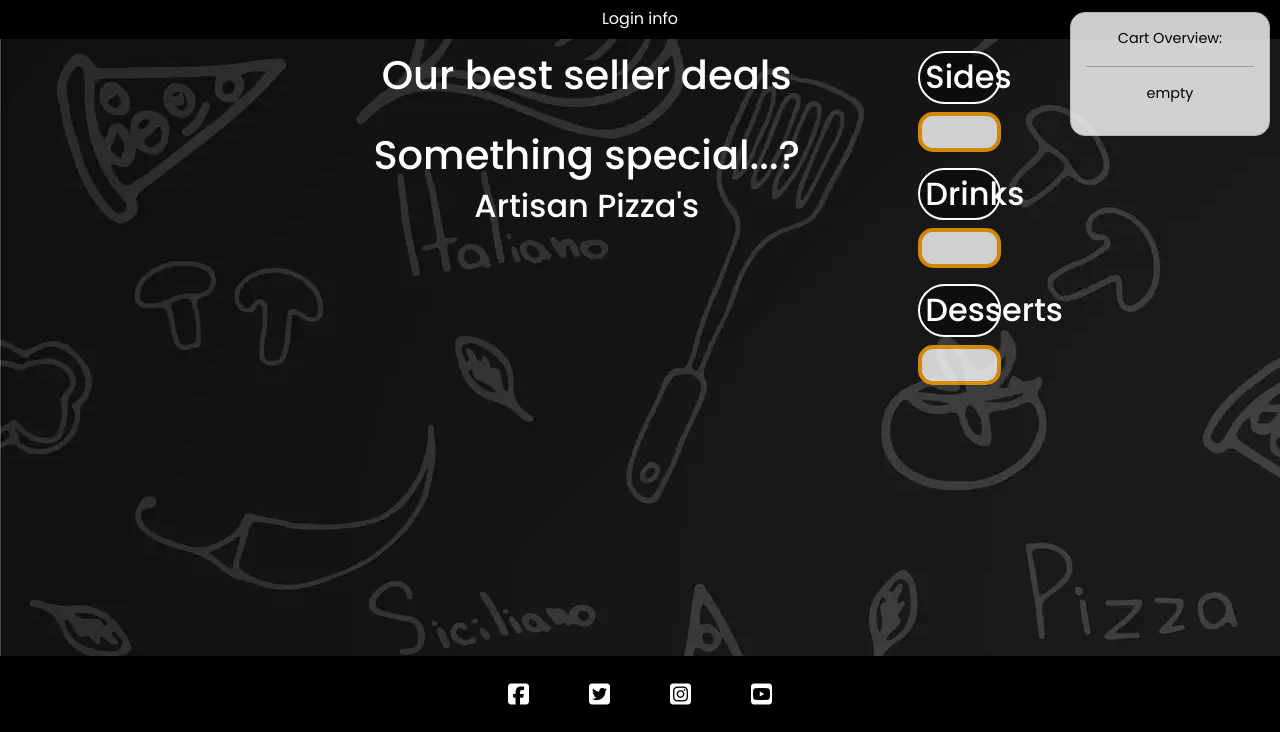
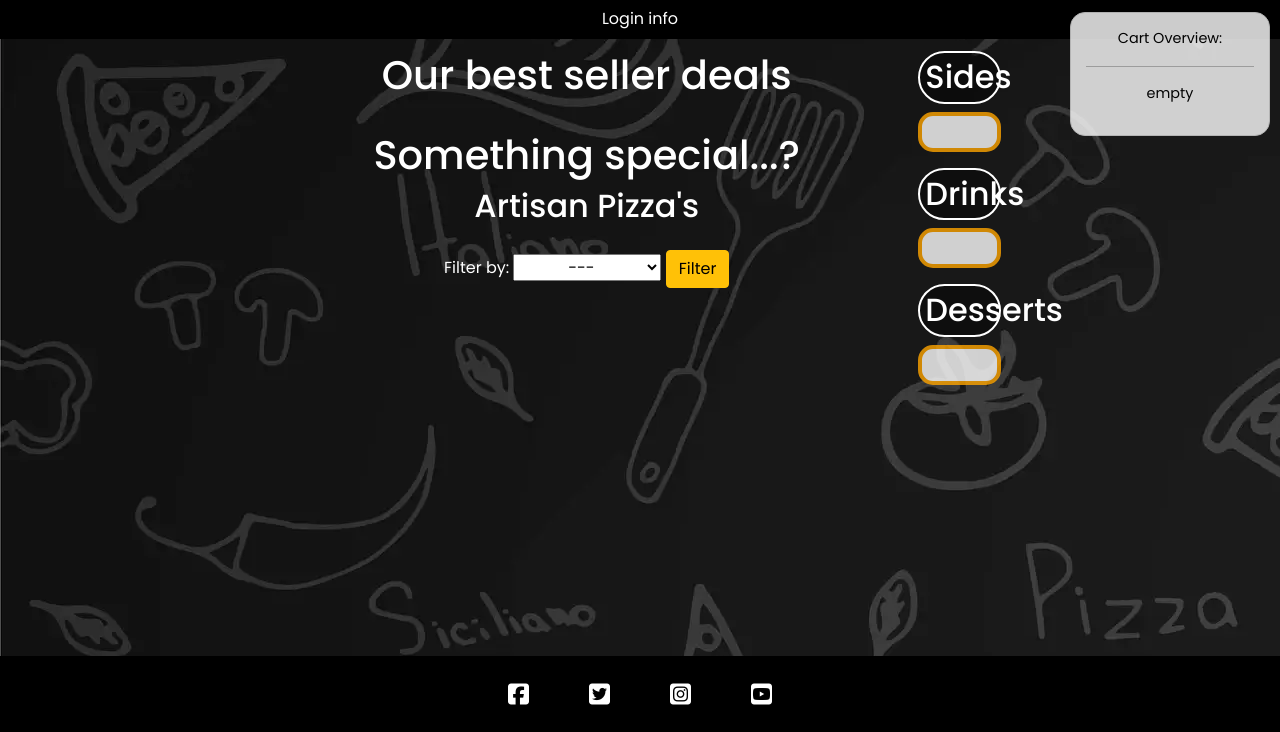
Before and after one commit to NaveedNaseem84/PP5-Ds_Pizza, a Django app: page /menu/ in a window 1280 px wide. Shown: the part 68-800 px from the top of the page. Run offline with Django 4.2, Linux system fonts and the light colour scheme; data that the repository does not hold is empty; some libraries are stand-ins or nearby versions.

Commit message:
add in allergen filter, filter menu to show results

```diff
--- a/ds_pizza/settings.py
+++ b/ds_pizza/settings.py
@@ -30,7 +30,7 @@ TEMPLATES_DIR = os.path.join(BASE_DIR, 'templates')
 SECRET_KEY = os.environ.get("SECRET_KEY")
 
 # SECURITY WARNING: don't run with debug turned on in production!
-DEBUG = False
+DEBUG = True
 
 ALLOWED_HOSTS = [
     "127.0.0.1",
--- a/menu/templates/menu/menu.html
+++ b/menu/templates/menu/menu.html
@@ -49,7 +49,8 @@
                                 <p>{{ deal.drink }}</p>
                                 <p>{{ deal.dessert }}</p>
                                 <p>£{{ deal.price }}</p>
-                                <a href="{% url 'product_detail' deal.id %}?item_type=deal" class="btn btn-outline-dark">View</a>
+                                <a href="{% url 'product_detail' deal.id %}?item_type=deal"
+                                    class="btn btn-outline-dark">View</a>
                             </div>
                         </div>
                     </div>
@@ -59,7 +60,26 @@
             <!--Pizzas-->
             <section id="pizzas" class="mb-4">
                 <h1 class="brand-heading-text text-center"> Something special...?</h1>
-                <h2 class="brand-heading-text text-center">Artisan Pizza's</h2>
+                <div class="row">
+                    <div class="">
+                        <h2 class="brand-heading-text text-center">Artisan Pizza's</h2>
+                    </div>
+                </div>
+                <div class="row text-center">
+                    <div class="brand-heading-text p-3">
+                        <form method="get" action="{% url 'menu' %}">
+                            <label for="allergen-filter">Filter by:</label>
+                            <select name="allergen-filter" id="allergen-filter" class="text-center">
+                                <option value="default">---</option>
+                                <option value="all">All</option>
+                                <option value="vg">Veg (VG)</option>
+                                <option value="gf">Gluten Free(GF)</option>
+                                <option value="vg_gf">(VG)&(GF)</option>
+                            </select>
+                            <button type="submit" class="btn btn-warning">Filter</button>
+                        </form>
+                    </div>
+                </div>
                 <div class="row">
                     {% for item in pizza %}
                     <div class="offset-2 col-8 offset-sm-0 col-sm-3 mb-4">
@@ -95,7 +115,8 @@
                                 {% endif %}
                                 <p class="card-title">{{ item.name }}</p>
                                 <p class="card-text">£{{ item.price }}</p>
-                                <a href="{% url 'product_detail' item.id %}?item_type=pizza" class="btn btn-outline-dark">View</a>
+                                <a href="{% url 'product_detail' item.id %}?item_type=pizza"
+                                    class="btn btn-outline-dark">View</a>
                             </div>
                         </div>
                     </div>
@@ -114,7 +135,8 @@
                         {% if side.category == "Sides" %}
                         <p class="mt-3">{{ side.name }}</p>
                         <p><b>£{{ side.price }}</b></p>
-                        <a href="{% url 'product_detail' side.id %}?item_type=side" class="btn btn-outline-dark">View</a>
+                        <a href="{% url 'product_detail' side.id %}?item_type=side"
+                            class="btn btn-outline-dark">View</a>
                         {% endif %}
                         {% endfor %}
                     </div>
@@ -129,7 +151,8 @@
                         {% if drink.category == "Drinks" %}
                         <p class=" mt-3">{{ drink.name }}</p>
                         <p><b>£{{ drink.price }}</b></p>
-                        <a href="{% url 'product_detail' drink.id %}?item_type=drink" class="btn btn-outline-dark">View</a>
+                        <a href="{% url 'product_detail' drink.id %}?item_type=drink"
+                            class="btn btn-outline-dark">View</a>
 
                         {% endif %}
                         {% endfor %}
@@ -145,7 +168,8 @@
                         {% if dessert.category == "Desserts" %}
                         <p class=" mt-3">{{ dessert.name }}</p>
                         <p><b>£{{ dessert.price }}</b></p>
-                        <a href="{% url 'product_detail' dessert.id %}?item_type=dessert" class="btn btn-outline-dark">View</a>
+                        <a href="{% url 'product_detail' dessert.id %}?item_type=dessert"
+                            class="btn btn-outline-dark">View</a>
                         {% endif %}
                         {% endfor %}
                     </div>
--- a/menu/views.py
+++ b/menu/views.py
@@ -9,6 +9,21 @@ def menu_view(request):
     deal = Deal.objects.filter(active='Yes')
     pizza = Pizza.objects.filter(active="Yes")
     extra = Extras.objects.filter(active='Yes')
+
+    filter = request.GET.get('allergen-filter')
+
+    if filter =="all":
+        deal = deal
+        pizza = pizza
+
+    elif filter == "vg":
+        pizza = pizza.filter(is_veg="Yes", is_gf="No")
+
+    elif filter == "gf":
+        pizza =pizza.filter(is_veg="No", is_gf="Yes")
+
+    elif filter == "vg_gf":
+        pizza =pizza.filter(is_veg="Yes", is_gf="Yes")
 
     template = "menu/menu.html"
     context = {
```
